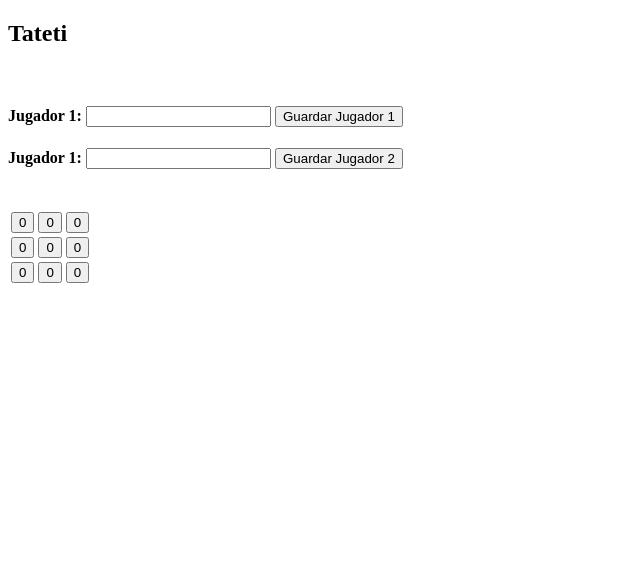
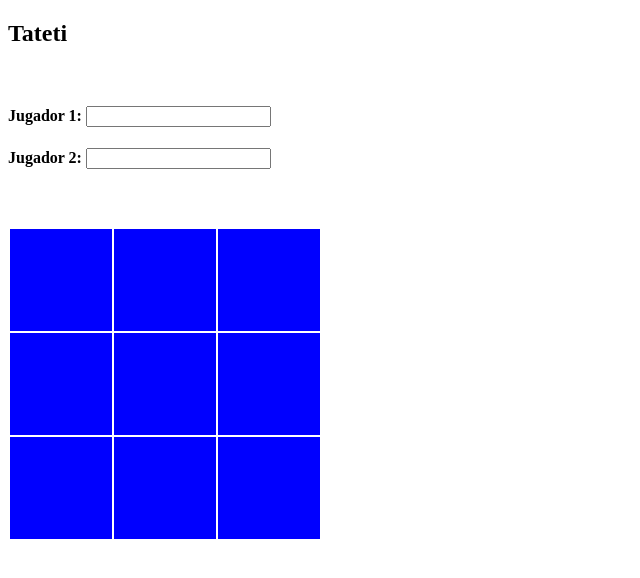
Before and after one commit to fabio195/tateti, a website: page index.html in a window 1280 px wide. Shown: the whole page, without its empty margins (0-640 px from the left). Drawn offline with Linux system fonts and the light colour scheme.

Commit message:
arreglada la tabla 3x3.. me quedo en deshabilitar

```diff
--- a/index.html
+++ b/index.html
@@ -4,71 +4,52 @@
 <head>
     <title>Juego Tateti - Fabio Muñoz</title>
     <script type="text/javascript" src="./js/tateti.js"></script>
+    <style>
+        table td {
+            height: 100px;
+            width: 100px;
+            background-color: blue;
+        }
+    </style>
+
 </head>
 
-<body onload="refreshUI()">
+<body onload="juegoNuevo()">
     <h2>Tateti</h2>
     <br>
     <div>
-        <!-- <form name="nombres" onsubmit="guardarJugadores()">
-            <h4>Jugador 1: <input type="text" name="jugador1" id="nombJugador1"></h4>
-            <h4>Jugador 2: <input type="text" name="jugador2" id="nombJugador2"></h4>
-            <button type="submit">Guardar Nombres</button>
-        </form> -->
         <h4>Jugador 1:
-            <input type="text" name="jugador1" id="nombJugador1">
-            <button type="button" onclick="guardarJugador1()">
+            <input type="text" name="jugador1" id="nombJugador1" onchange="guardarJugador1()">
+            <!-- <button type="button" onclick="guardarJugador1()">
                 Guardar Jugador 1
-            </button>
+            </button> -->
         </h4>
-        <h4>Jugador 1:
-            <input type="text" name="jugador2" id="nombJugador2">
-            <button type="button" onclick="guardarJugador2()">
+        <h4>Jugador 2:
+            <input type="text" name="jugador2" id="nombJugador2" onchange="guardarJugador2()">
+            <!-- <button type="button" onclick="guardarJugador2()">
                 Guardar Jugador 2
-            </button>
+            </button> -->
         </h4>
     </div>
     <br>
-    <div>
-
-    </div>
+    <br>
+    <div id="turnoJugador"></div>
     <table>
-        <thead>
-        </thead>
         <tbody>
             <tr>
-                <td>
-                    <button id="0" type="button" onclick="marcar(id)">
-                </td>
-                <td>
-                    <button id="1" type="button" onclick="marcar(id)">
-                </td>
-                <td>
-                    <button id="2" type="button" onclick="marcar(id)">
-                </td>
-            </tr>
-
-            <tr>
-                <td>
-                    <button id="3" type="button" onclick="marcar(id)">
-                </td>
-                <td>
-                    <button id="4" type="button" onclick="marcar(id)">
-                </td>
-                <td>
-                    <button id="5" type="button" onclick="marcar(id)">
-                </td>
+                <td id="00" onclick="marcar(0,0)"></td>
+                <td id="01" onclick="marcar(0,1)"></td>
+                <td id="02" onclick="marcar(0,2)"></td>
             </tr>
             <tr>
-                <td>
-                    <button id="6" type="button" onclick="marcar(id)">
-                </td>
-                <td>
-                    <button id="7" type="button" onclick="marcar(id)">
-                </td>
-                <td>
-                    <button id="8" type="button" onclick="marcar(id)">
-                </td>
+                <td id="10" onclick="marcar(1,0)"></td>
+                <td id="11" onclick="marcar(1,1)"></td>
+                <td id="12" onclick="marcar(1,2)"></td>
+            </tr>
+            <tr>
+                <td id="20" onclick="marcar(2,0)"></td>
+                <td id="21" onclick="marcar(2,1)"></td>
+                <td id="22" onclick="marcar(2,2)"></td>
             </tr>
         </tbody>
     </table>
--- a/js/tateti.js
+++ b/js/tateti.js
@@ -1,25 +1,40 @@
 var tabla = [
-    0, 0, 0,
-    0, 0, 0,
-    0, 0, 0
+    [0, 0, 0],
+    [0, 0, 0],
+    [0, 0, 0]
 ];
 
 var jugador = 1;
 var nombreJugador1;
 var nombreJugador2;
+var row = 0
+var col = 0
 
-function marcar(cuadradito) {
-    if (this.tabla[cuadradito] != 0) {
-        deshabilitarBoton(cuadradito);
-    } else {
-        tabla[cuadradito] = jugador;
+function marcar(fila, columna) {
+
+    switch (fila) {
+        case 0:
+            tabla[0][columna] = jugador;
+            break;
+        case 1:
+            tabla[1][columna] = jugador;
+            break;
+        case 2:
+            tabla[2][columna] = jugador;
+            break;
+        default:
+            break;
     }
+    console.log(tabla)
+    deshabilitarBoton(fila, columna)
     jugador = (jugador == 1) ? 2 : 1
     refreshUI()
+
 }
 
 function guardarJugador1() {
     nombreJugador1 = document.getElementById('nombJugador1').value;
+    getTurno()
 }
 
 function guardarJugador2() {
@@ -27,15 +42,34 @@ function guardarJugador2() {
 }
 
 function refreshUI() {
-    tabla.forEach((val, index, table) => {
-        document.getElementById("" + index).innerText = "" + val
-    });
+    // for (var i = 0; i < 3; i++) {
+    //     for (var j = 0; i < 3; i++) {
+    //         document.getElementById("" + row + col).innerText = ""
+    //     }
+    // }
+    // tabla.forEach((val, index, table) => {
+    //     document.getElementById("" + index).innerText = "" + val
+    // });
     document.getElementById('nombJugador1').innerText = "" + this.nombreJugador1
     document.getElementById('nombJugador2').innerText = "" + this.nombreJugador2
+    getTurno()
 }
 
-function deshabilitarBoton(idBoton) {
-    document.getElementById('idBoton').disabled = true;
+function getTurno() {
+    if (jugador == 1) {
+        document.getElementById('turnoJugador').innerText = "Juega: " + nombreJugador1
+    } else {
+        if (jugador == 2) {
+            document.getElementById('turnoJugador').innerText = "Juega: " + nombreJugador2
+        }
+    }
+
+}
+
+function deshabilitarBoton(fila, columna) {
+    var idDeshabilitar = fila + '' + columna
+    console.log('deshabilitar: ', idDeshabilitar)
+    document.getElementById("" + idDeshabilitar).disabled = true;
 }
 
 function tatetiLogrado() {
```
